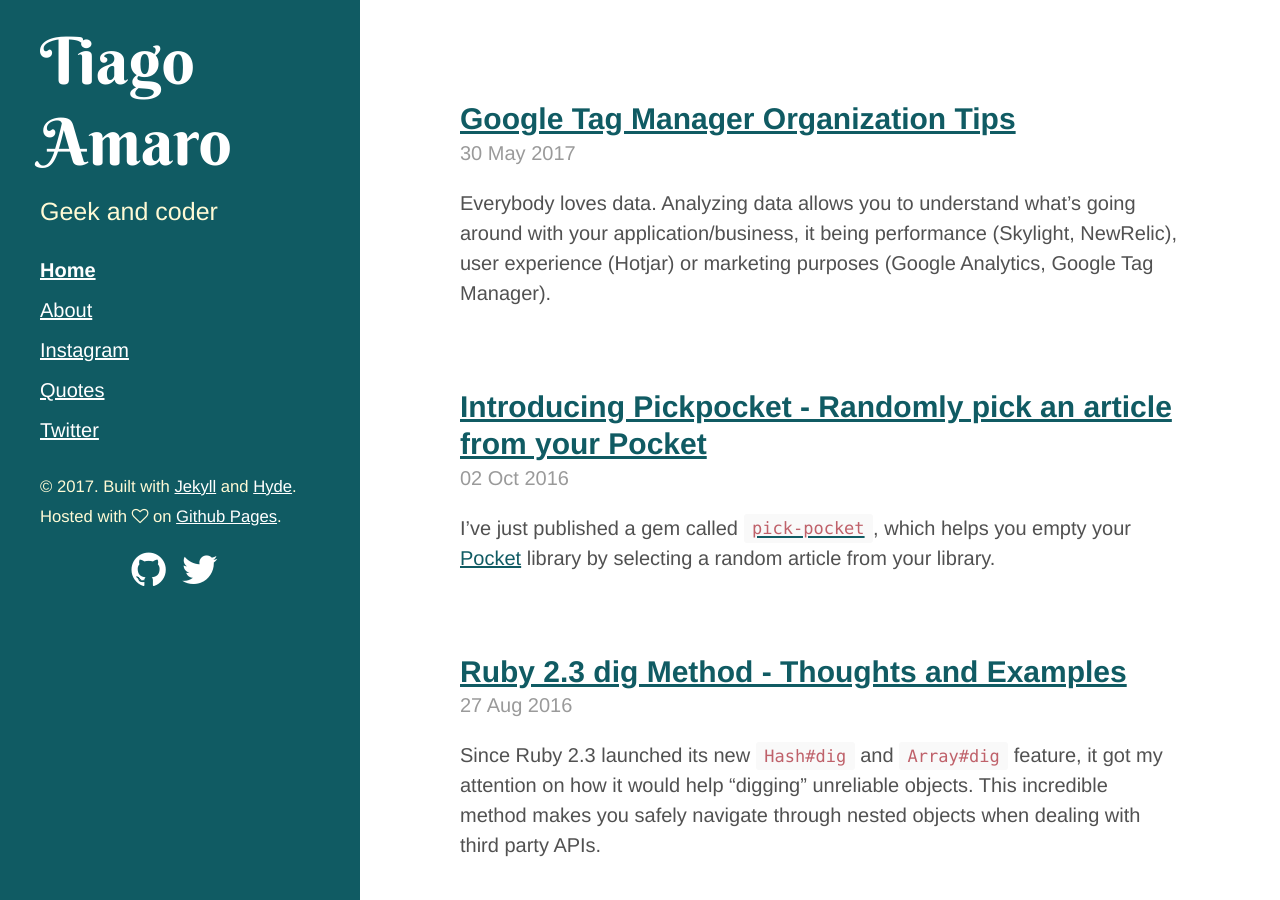
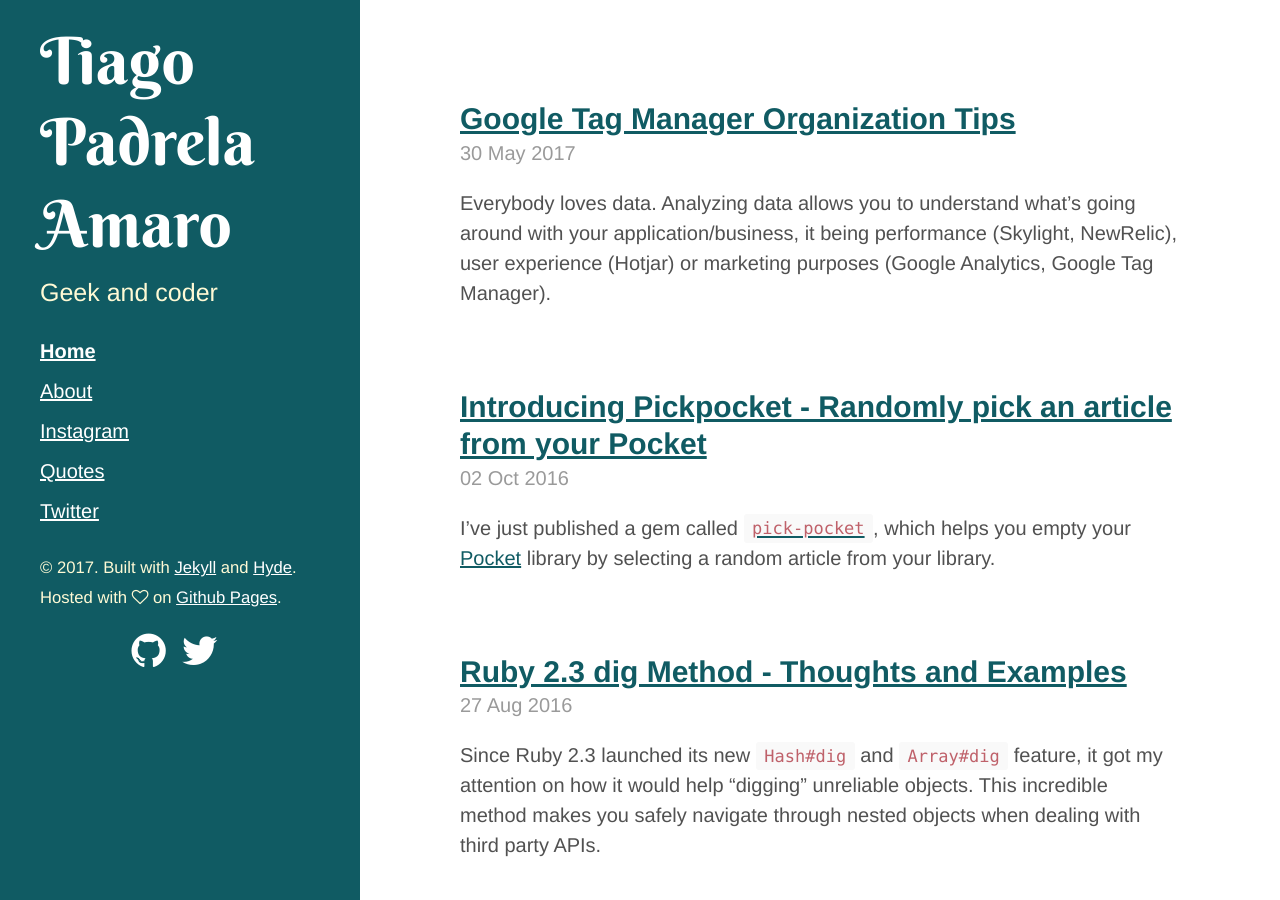
Before and after one commit to tiagoamaro/tiagoamaro.com.br_jekyll, a Jekyll site: the page built from index.html, in a window 1280 px wide and 900 px high. Built offline with Jekyll 4.4.1, drawn with Linux system fonts in a browser that asks for light colours; nearby versions of some CDN libraries; the list of posts is cut into pages by our own code.

Commit message:
Add middle name

```diff
--- a/_includes/head.html
+++ b/_includes/head.html
@@ -14,7 +14,7 @@
 
   <title>
     {% if page.title %}{{ page.title }} | {% endif %}
-    Tiago Amaro
+    Tiago Padrela Amaro
   </title>
 
   <!-- CSS -->
--- a/_includes/sidebar.html
+++ b/_includes/sidebar.html
@@ -1,7 +1,7 @@
 <div class="sidebar">
   <div class="container sidebar-sticky">
     <div class="sidebar-about">
-      <h1>Tiago Amaro</h1>
+      <h1>Tiago Padrela Amaro</h1>
       <p class="lead">Geek and coder</p>
     </div>
 
```
